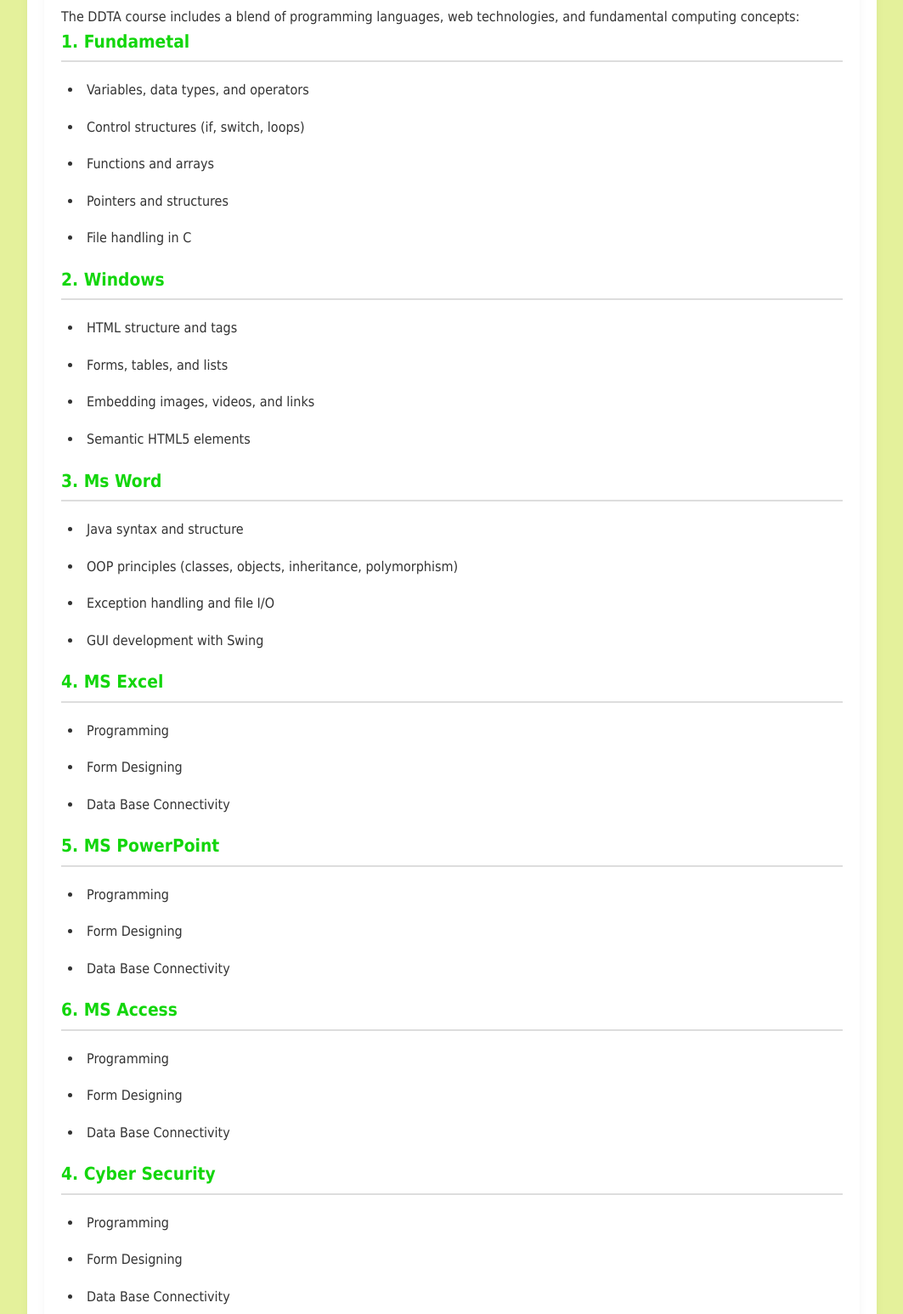
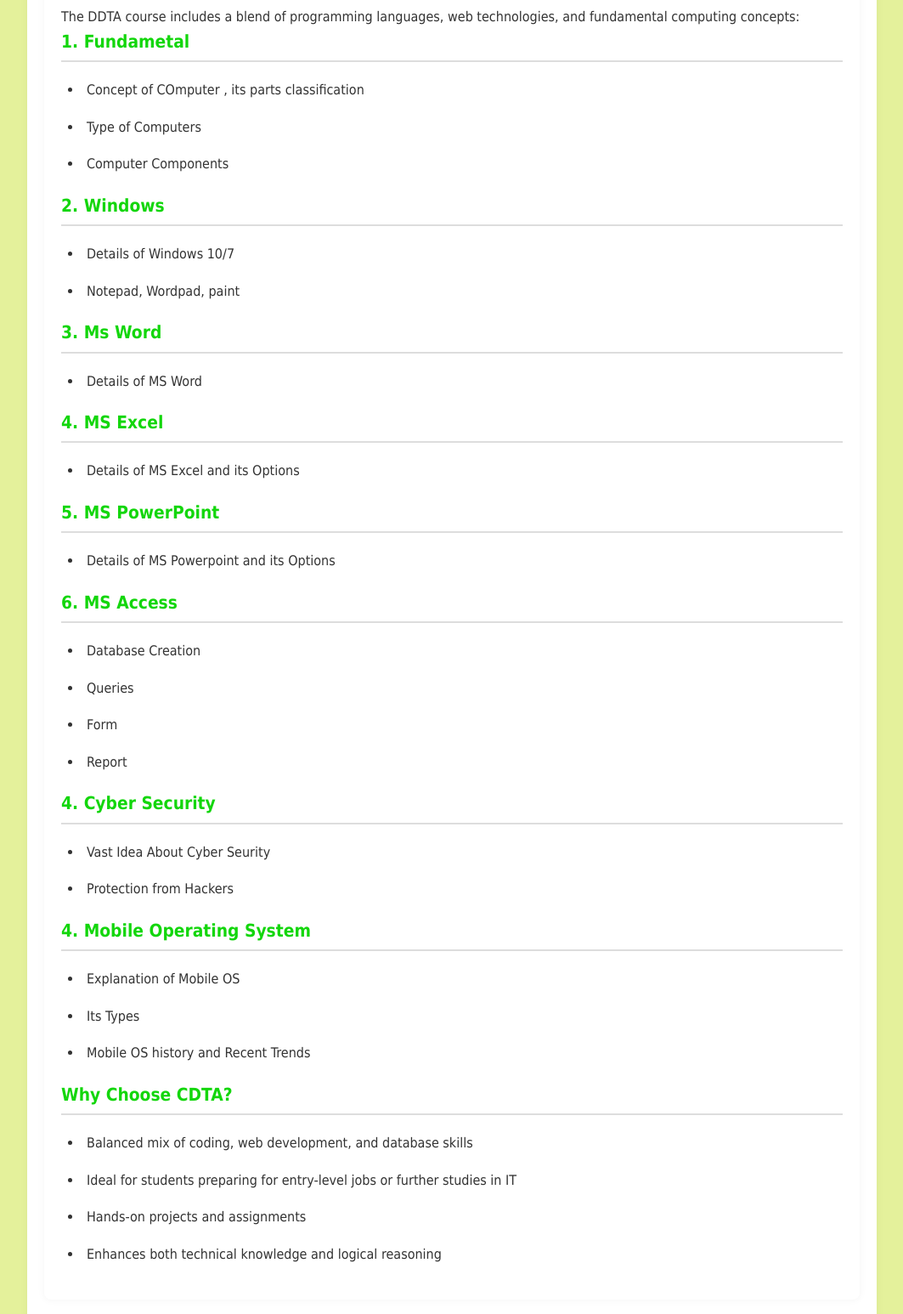
Before and after one commit to dhruba1011/CDTA, a plain HTML site: page index.html in a window 1280 px wide. Shown: the part 215-1761 px from the top of the page at 85% size, without its empty margins (108-1171 px from the left). Drawn offline with Linux system fonts and the light colour scheme; a script that the page names is missing.

Commit message:
Update index.html

```diff
--- a/index.html
+++ b/index.html
@@ -27,75 +27,63 @@
       <section>
         <h2>1. Fundametal</h2>
         <ul>
-          <li>Variables, data types, and operators</li>
-          <li>Control structures (if, switch, loops)</li>
-          <li>Functions and arrays</li>
-          <li>Pointers and structures</li>
-          <li>File handling in C</li>
+          <li>Concept of COmputer , its parts classification</li>
+          <li>Type of Computers</li>
+          <li>Computer Components</li>
         </ul>
       </section>
-
       <section>
         <h2>2. Windows</h2>
         <ul>
-          <li>HTML structure and tags</li>
-          <li>Forms, tables, and lists</li>
-          <li>Embedding images, videos, and links</li>
-          <li>Semantic HTML5 elements</li>
+          <li>Details of Windows 10/7</li>
+          <li>Notepad, Wordpad, paint</li>
         </ul>
       </section>
 
       <section>
         <h2>3. Ms Word</h2>
         <ul>
-          <li>Java syntax and structure</li>
-          <li>OOP principles (classes, objects, inheritance, polymorphism)</li>
-          <li>Exception handling and file I/O</li>
-          <li>GUI development with Swing</li>
+          <li>Details of MS Word</li>
         </ul>
       </section>
 
       <section>
         <h2>4. MS Excel</h2>
         <ul>
-          <li>Programming</li>
-          <li>Form Designing</li>
-          <li>Data Base Connectivity</li>
+          <li>Details of MS Excel and its Options </li>
         </ul>
       </section>
 
       <section>
         <h2>5. MS PowerPoint</h2>
         <ul>
-          <li>Programming</li>
-          <li>Form Designing</li>
-          <li>Data Base Connectivity</li>
+        <li>Details of MS Powerpoint and its Options </li>
         </ul>
       </section>
       <section>
         <h2>6. MS Access</h2>
         <ul>
-          <li>Programming</li>
-          <li>Form Designing</li>
-          <li>Data Base Connectivity</li>
+          <li>Database Creation</li>
+          <li>Queries</li>
+          <li>Form</li>
+          <li>Report</li>
         </ul>
       </section>
 
       <section>
         <h2>4. Cyber Security</h2>
         <ul>
-          <li>Programming</li>
-          <li>Form Designing</li>
-          <li>Data Base Connectivity</li>
-        </ul>
+          <li>Vast Idea About Cyber Seurity</li>
+          <li>Protection from Hackers</li>
+          </ul>
       </section>
 
       <section>
         <h2>4. Mobile Operating System</h2>
         <ul>
-          <li>Programming</li>
-          <li>Form Designing</li>
-          <li>Data Base Connectivity</li>
+          <li>Explanation of Mobile OS</li>
+          <li>Its Types</li>
+          <li>Mobile OS history and Recent Trends</li>
         </ul>
       </section>
 
```
